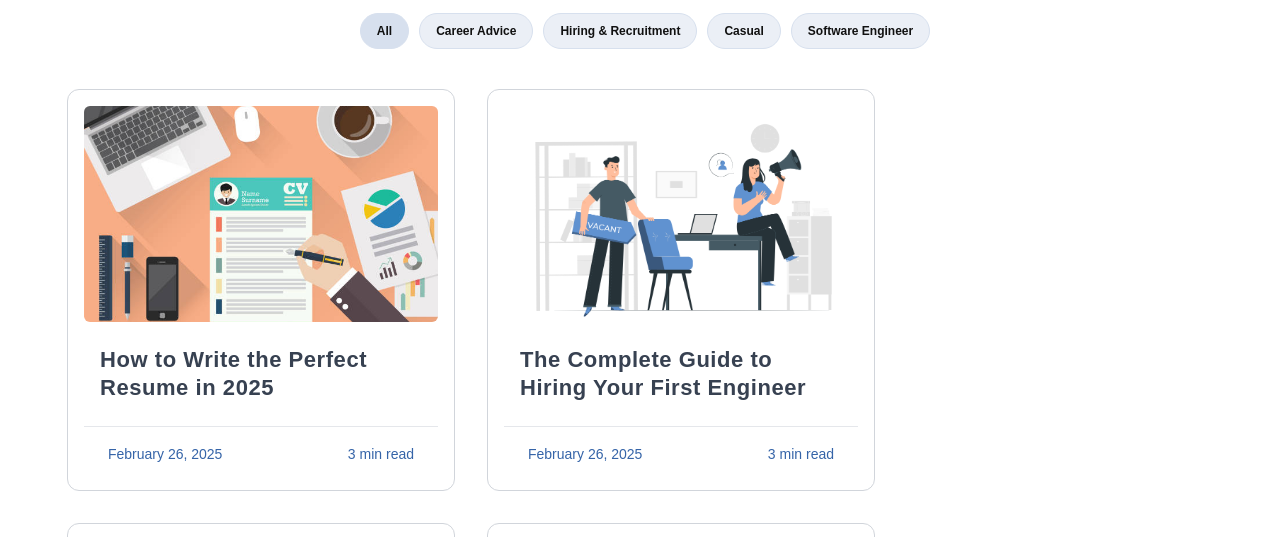
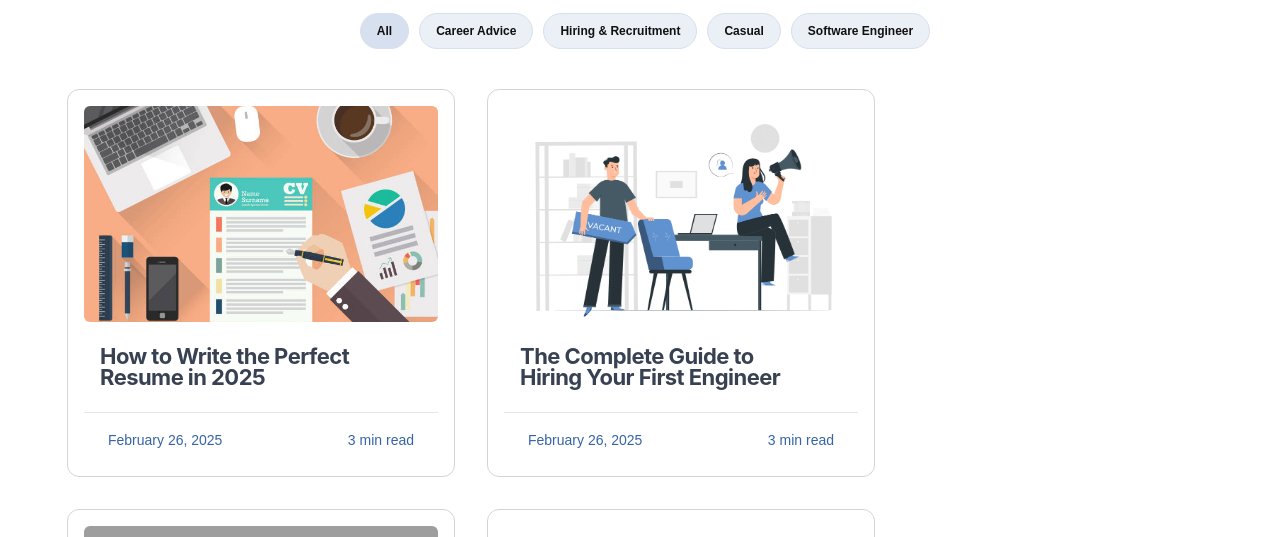
Before and after one commit to Phalanojob/pj-blog, a Gatsby site: page / in a window 1280 px wide. Shown: the part 192-729 px from the top of the page. Built offline with nearby package versions, Linux system fonts and the light colour scheme; Gatsby itself is replaced by a stand-in of ours; grey boxes are pictures that could not be loaded.

Commit message:
Update index.js

```diff
--- a/src/pages/index.js
+++ b/src/pages/index.js
@@ -82,7 +82,7 @@ const BlogIndex = ({ data, location }) => {
                       />
                     </div>
                     <div className="py-2 px-4 flex justify-start items-center sm:w-[90%] w-full">
-                      <h1 className="text-gray-700 font-display text-[22px] font-bold leading-7 tracking-wide hover:text-primary mt-4 mb-4">
+                      <h1 className="text-gray-700 font-inter text-[22px] font-bold leading-[21px] hover:text-primary mt-4 mb-4">
                         {title}
                       </h1>
                     </div>
```
